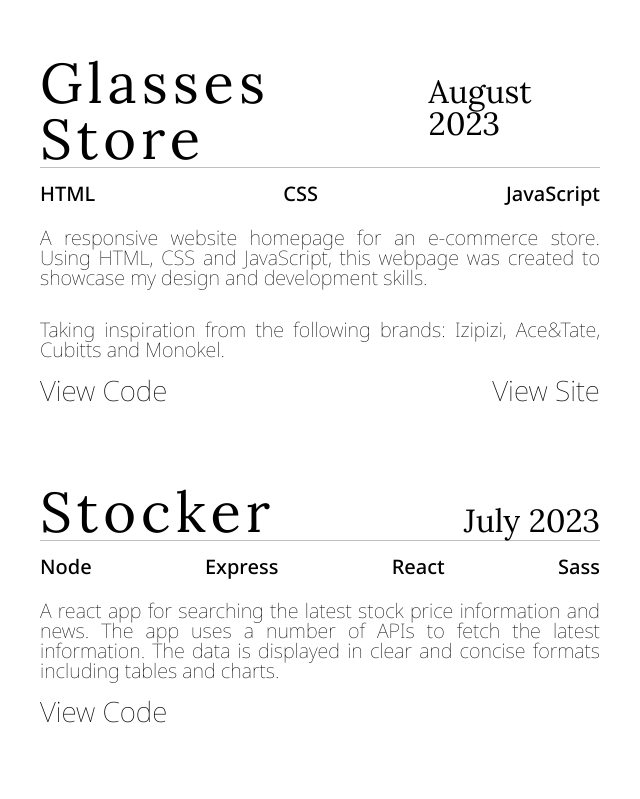
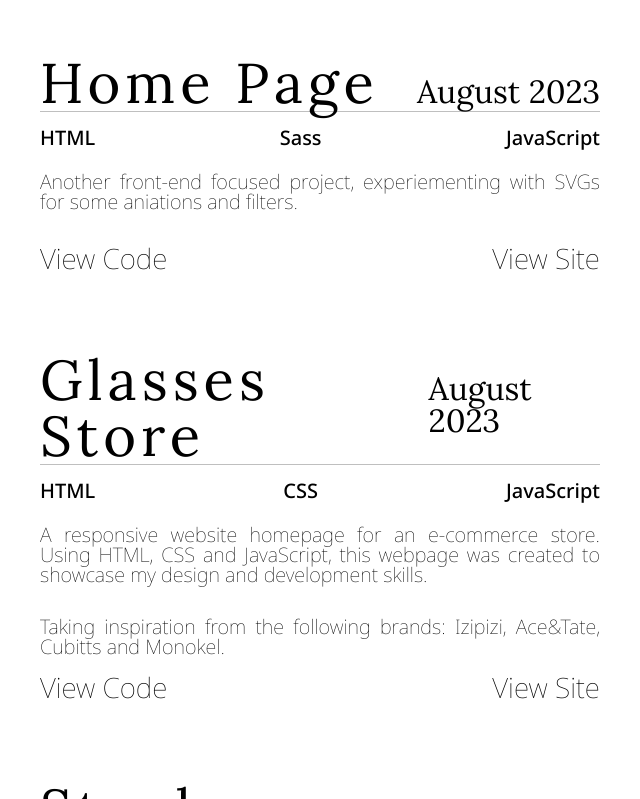
Before and after one commit to oscarwelton/oscar-welton, a website with bundled scripts: page public/index.html in a window 1280 px wide. Shown: the part 881-1680 px from the top of the page, without its empty margins (0-640 px from the left). Built offline with nearby package versions, Linux system fonts and the light colour scheme.

Commit message:
added new web design/website to projects

```diff
--- a/public/index.html
+++ b/public/index.html
@@ -119,6 +119,31 @@
   </div>
 
   <div class="projects">
+    <ul class="project">
+      <li class="project-header">
+        <h3 class="title">Home Page</h3>
+        <h4 class="date">August 2023</h4>
+      </li>
+      <li class="technologies">
+        <h5>HTML</h5>
+        <h5>Sass</h5>
+        <h5>JavaScript</h5>
+      </li>
+      <li class="description">
+        <p>Another front-end focused project, experiementing with SVGs for some aniations and filters.  </p>
+        </p>
+      </li>
+      <li>
+        <div class="project-links">
+          <a class="project-link strikethrough-left" target="_blank"
+            href="https://github.com/oscarwelton/Responsive-Home-Page">View
+            Code</a>
+          <a class="project-link strikethrough-right" target="_blank"
+            href="https://oscarwelton.github.io/Responsive-Home-Page/">View Site</a>
+        </div>
+      </li>
+    </ul>
+
     <ul class="project">
       <li class="project-header">
         <h3 class="title">Glasses Store</h3>
```
